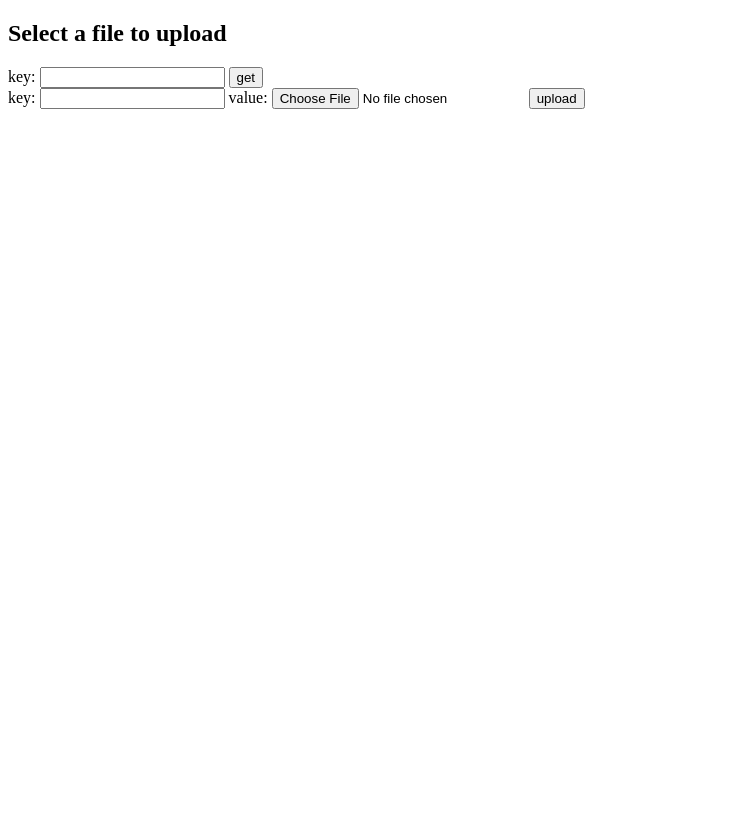
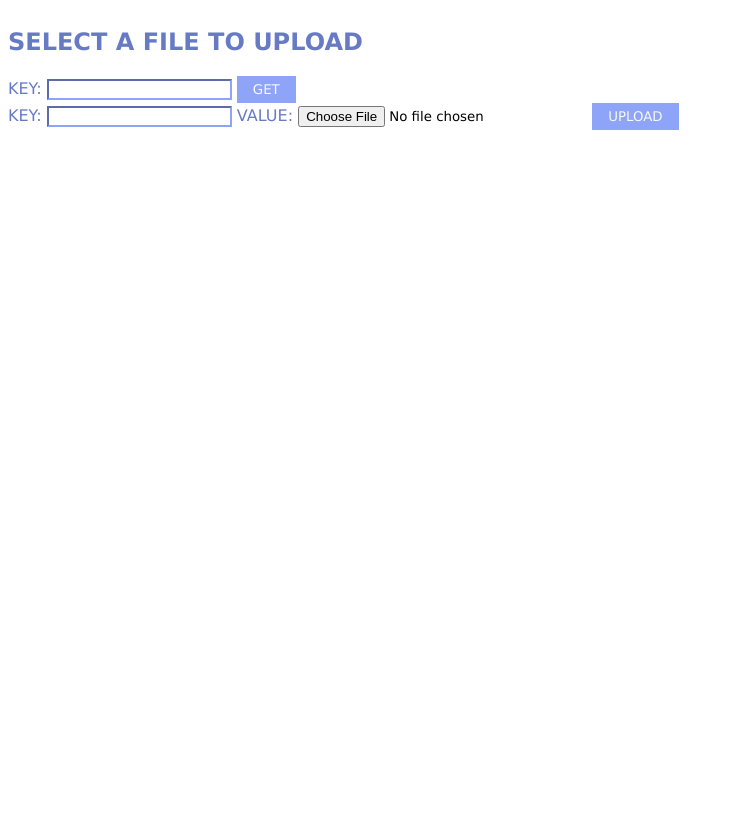
Before and after one commit to chenjunyuan1998/ECE1779A3, a Flask app: page /upload_get in a window 1280 px wide. Shown: the whole page, without its empty margins (0-734 px from the left). Before the commit the page ends 109 px from the top, so only its background shows below. Run offline with Flask 2, Linux system fonts and the light colour scheme.

Commit message:
[Tian] Add styling and upload and get template

```diff
--- a/app/static/css/display_image.css
+++ /dev/null
@@ -1,4 +0,0 @@
-img {
-  width: 80%;
-  height: 80%;
-}
--- /dev/null
+++ b/app/static/css/style.css
@@ -0,0 +1,105 @@
+table {
+  border-spacing: 1px;
+  border-collapse: collapse;
+  background: white;
+  overflow: hidden;
+  max-width: 800px;
+  width: 100%;
+  margin: 0 auto;
+  position: relative;
+}
+table * {
+  position: relative;
+}
+table td, table th {
+  padding-left: 8px;
+}
+table thead tr {
+  height: 60px;
+  background: #8da4f8;
+  font-size: 14px;
+  text-transform: uppercase;
+  color: #f9f9f9;
+}
+table tbody tr {
+  height: 48px;
+  border-bottom: 1px solid #dad5f1;
+  color: #677bc5;
+}
+table tbody tr:last-child {
+  border: 0;
+}
+table td, table th {
+  text-align: left;
+}
+table td.l, table th.l {
+  text-align: right;
+}
+table td.c, table th.c {
+  text-align: center;
+}
+table td.r, table th.r {
+  text-align: center;
+}
+
+blockquote {
+  color: white;
+  text-align: center;
+}
+body {
+  display: flex;
+  flex-direction: column;
+  position: relative;
+  min-height: 100vh;
+  font-family: Verdana, monospace;
+
+}
+a{
+  text-transform: uppercase;
+  color: #8da4f8;
+}
+h2{
+  text-transform: uppercase;
+  color: #677bc5;
+}
+input[type = submit]{
+  font-family: Verdana, monospace;
+  background: #8da4f8;
+  color: #f9f9f9;
+  text-transform: uppercase;
+  border: none;
+  cursor: pointer;
+  padding: 6px 16px;
+}
+label{
+  font-family: Verdana, monospace;
+  text-transform: uppercase;
+  color: #677bc5;
+
+}
+input[type = file]{
+  font-family: Verdana, monospace;
+  border: none;
+  cursor: pointer;
+
+}
+input[type = text]{
+  border-color: #8da4f8;
+
+}
+option{
+  font-family: Verdana, monospace;
+  background: #8da4f8;
+  color: #f9f9f9;
+  text-transform: uppercase;
+  border: none;
+  cursor: pointer;
+  padding: 6px 16px;
+}
+select{
+  font-family: Verdana, monospace;
+  text-transform: uppercase;
+  background: #dad5f1;
+  color: #677bc5;
+  border: none;
+}
--- a/app/templates/display_image.html
+++ b/app/templates/display_image.html
@@ -1,6 +1,6 @@
 <!DOCTYPE html>
 {% block rel %}
-    <link rel="stylesheet" href="/static/css/display_image.css">
+    <link rel="stylesheet" href="/static/css/main.css">
 {% endblock %}
 <html lang="en">
 <head>
--- a/app/templates/display_key.html
+++ b/app/templates/display_key.html
@@ -1,5 +1,8 @@
 <!DOCTYPE html>
 <html lang="en">
+{% block rel %}
+    <link rel="stylesheet" href="/static/css/style.css">
+{% endblock %}
 <head>
     <meta charset="UTF-8">
     <title>Available Key</title>
--- a/app/templates/display_statistics.html
+++ b/app/templates/display_statistics.html
@@ -1,5 +1,8 @@
 <!DOCTYPE html>
 <html lang="en">
+{% block rel %}
+    <link rel="stylesheet" href="/static/css/style.css">
+{% endblock %}
 <head>
     <meta charset="UTF-8">
     <title>Mem-cache current statistics</title>
--- a/app/templates/upload_get.html
+++ b/app/templates/upload_get.html
@@ -1,5 +1,8 @@
 <!DOCTYPE html>
 <html lang="en">
+{% block rel %}
+    <link rel="stylesheet" href="/static/css/style.css">
+{% endblock %}
 <head>
     <meta charset="UTF-8">
     <title>Upload or Search</title>
@@ -18,7 +21,7 @@
 
             <input type="text" name="key" maxlength="10" required>
             <label>value:</label>
-            <input type="file" class="custom-file-input" name="file" required>
+            <input type="file" class="custom-file-input" name="file" value="Select File" required>
 
             <input type="submit" value="upload" />
         </form>
--- a/app/upload_get.py
+++ b/app/upload_get.py
@@ -12,17 +12,24 @@ def upload_get():
 
 @webapp.route('/get', methods=['POST'])
 def get():
+
     key = request.form.get('key')
     result = memcache.get(key)
 
-    if result == -1:
-        #BackendApp.db.get_images(key)
+    response = webapp.response_class(
+        response=json.dumps("Unknown key"),
+        status=400,
+        mimetype='application/json'
+    )
 
-        response = webapp.response_class(
-            response=json.dumps("Unknown key"),
-            status=400,
-            mimetype='application/json'
-        )
+    if result == -1:  # if can't get location from memcache, get location from DB
+        #DBresult = BackendApp.db.get_images(key)  # method from db to get image location using specific key
+        #if DBresult == '':
+            #return response
+        #else:
+            #memcache.put(key,DBresult)
+            #return render_template("display_image.html", result = DBresult[4:])
+
         return response
     else:
         print(result)
@@ -40,7 +47,7 @@ def upload():
 
     #value = request.form.get('file')
     memcache.put(key, fname)
-    #BackendApp.db.put_image(key,fname)
+    #BackendApp.db.put_image(key,fname) # method from db to put image
 
 
     print(fname)
```
Also changed, not shown: app/static/css/main.css (+8 -16 lines), app/templates/config_memcache.html (+6 -2 lines), app/static/css/config_memcache.css (deleted), app/static/css/display_key.css (deleted), app/static/css/display_statistics.css (deleted), app/static/css/upload_get.css (deleted).
